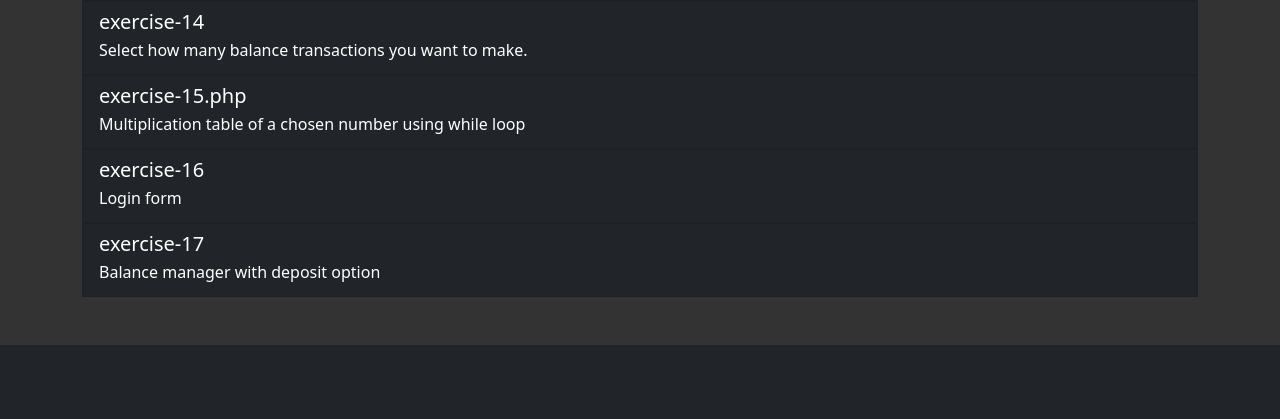
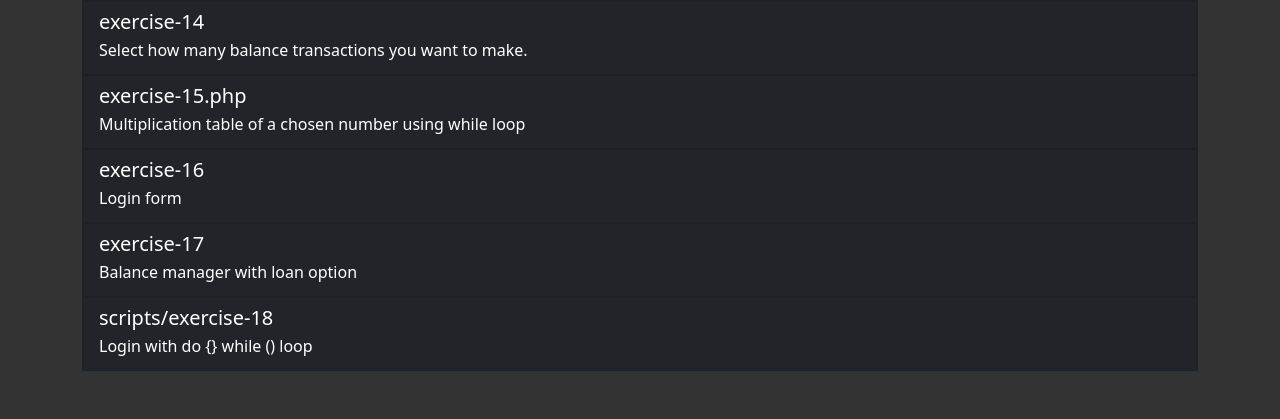
Before and after one commit to dantas15/beacademy-devstart-logicadeprogramacao, a PHP site: page / in a window 1280 px wide. Shown: the part 1122-1541 px from the top of the page. Before the commit the page ends 1467 px from the top, so only its background shows below. Run offline with PHP 8.4, Linux system fonts and the light colour scheme.

Commit message:
feat: add login script

```diff
--- a/app/Exercise.php
+++ b/app/Exercise.php
@@ -100,7 +100,11 @@ class Exercise
             ],
             16 => [
                 'title' => 'exercise-17',
-                'description' => 'Balance manager with deposit option',
+                'description' => 'Balance manager with loan option',
+            ],
+            17 => [
+                'title' => 'scripts/exercise-18',
+                'description' => 'Login with do {} while () loop',
             ],
 
         ];
```
Also changed, not shown: exercises/scripts/exercise-18.php (added, +20 -0 lines).
